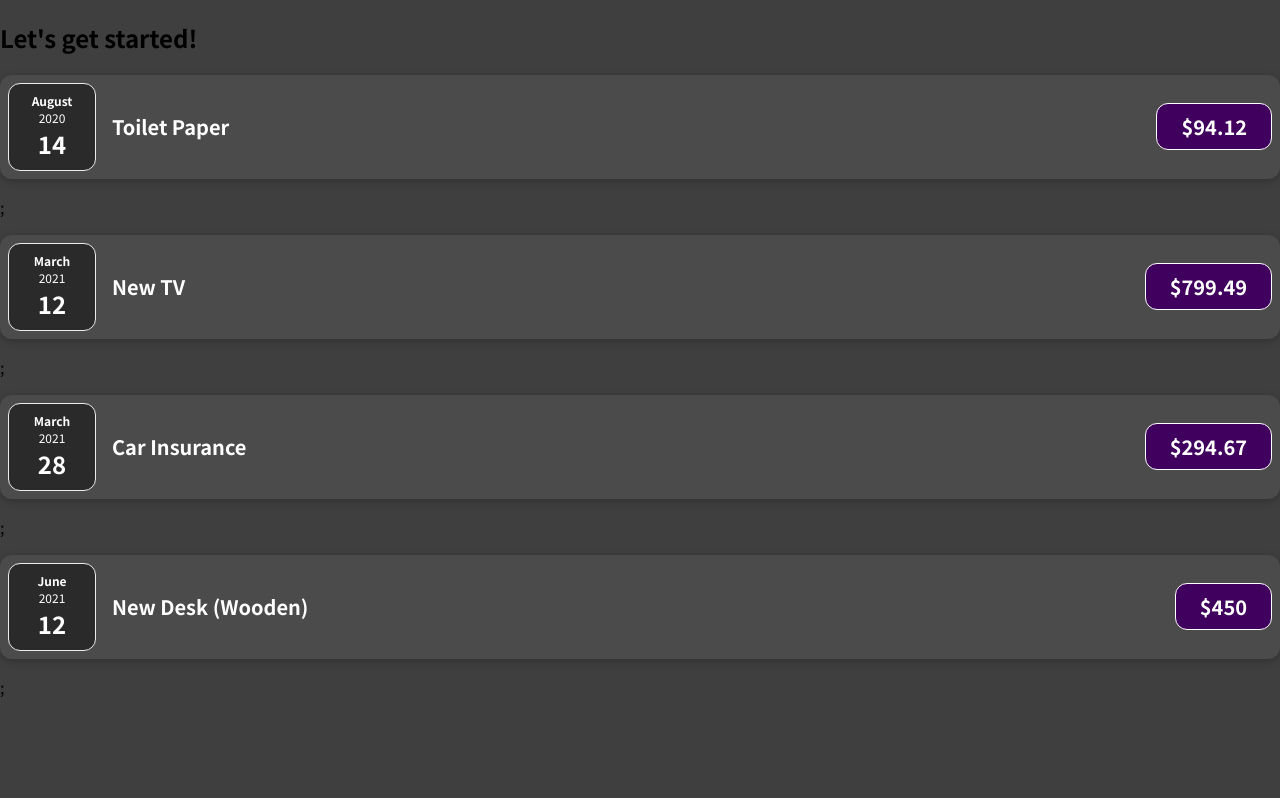
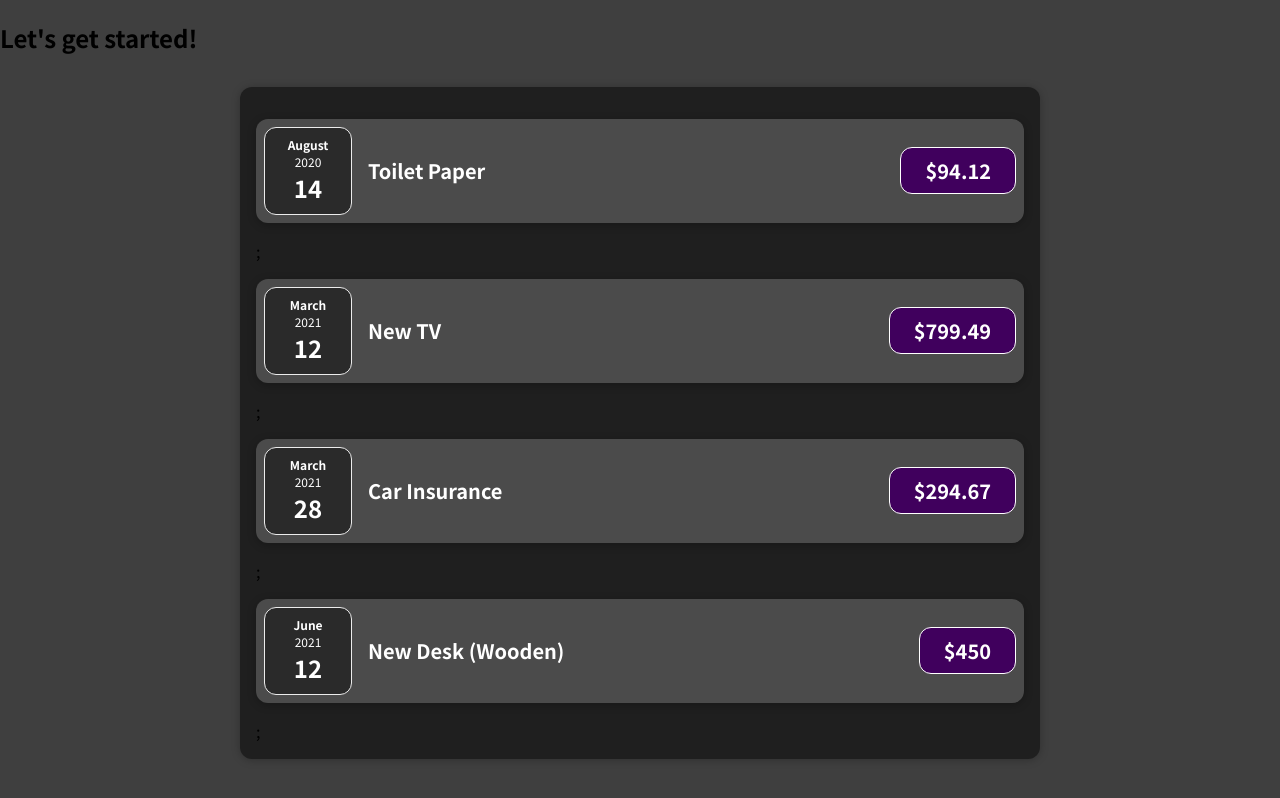
Before and after one commit to antonimalinowski/react-udemy, a JavaScript app: page / in a window 1280 px wide. Built offline with nearby package versions, Linux system fonts and the light colour scheme.

Commit message:
import css bug fixed

```diff
--- a/src/components/Expenses.js
+++ b/src/components/Expenses.js
@@ -1,8 +1,9 @@
 import ExpenseItem from "./ExpenseItem";
+import "./Expenses.css";
 
 function Expenses(props) {
   return (
-    <div>
+    <div className="expenses">
       <ExpenseItem
         title={props.items[0].title}
         amount={props.items[0].amount}
```
